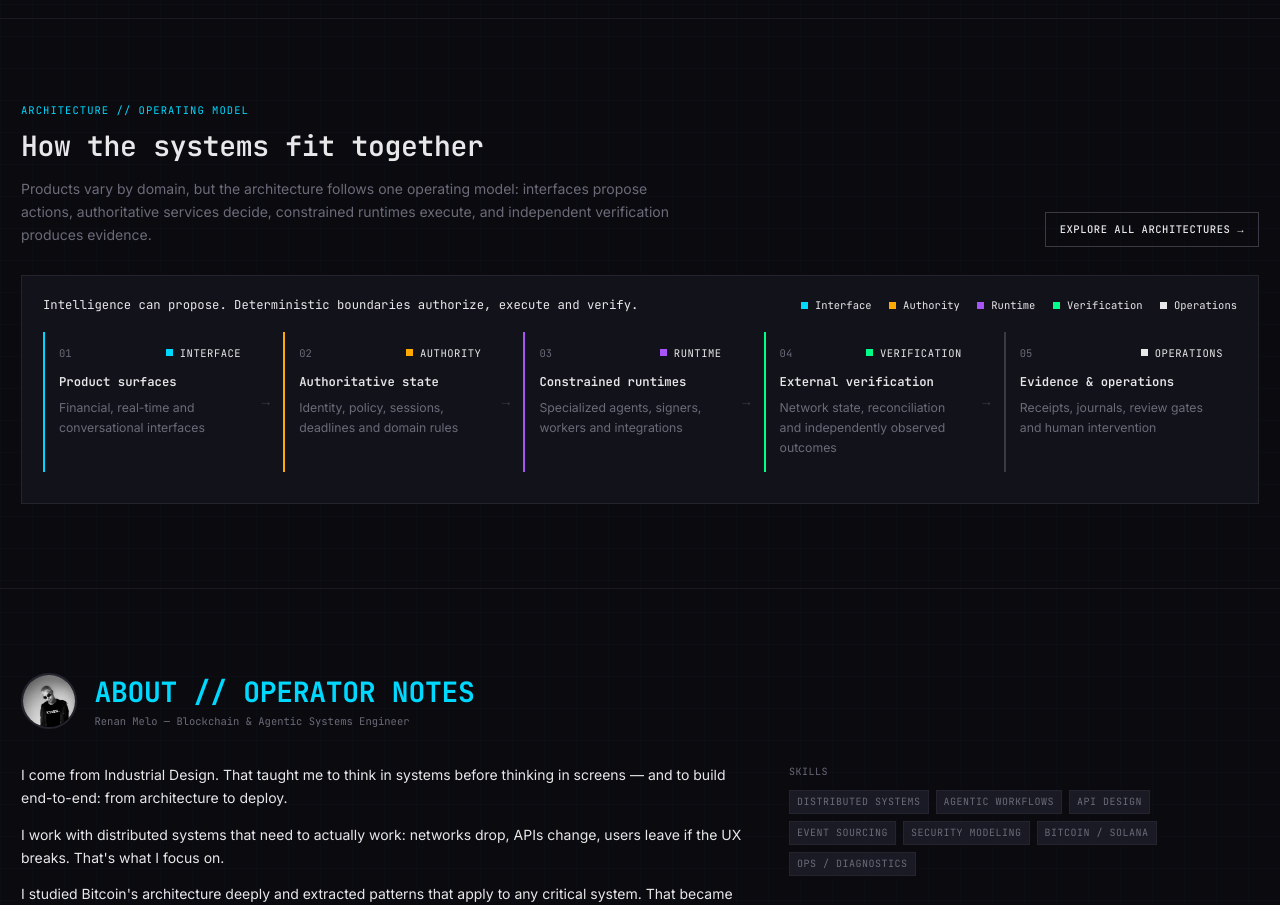
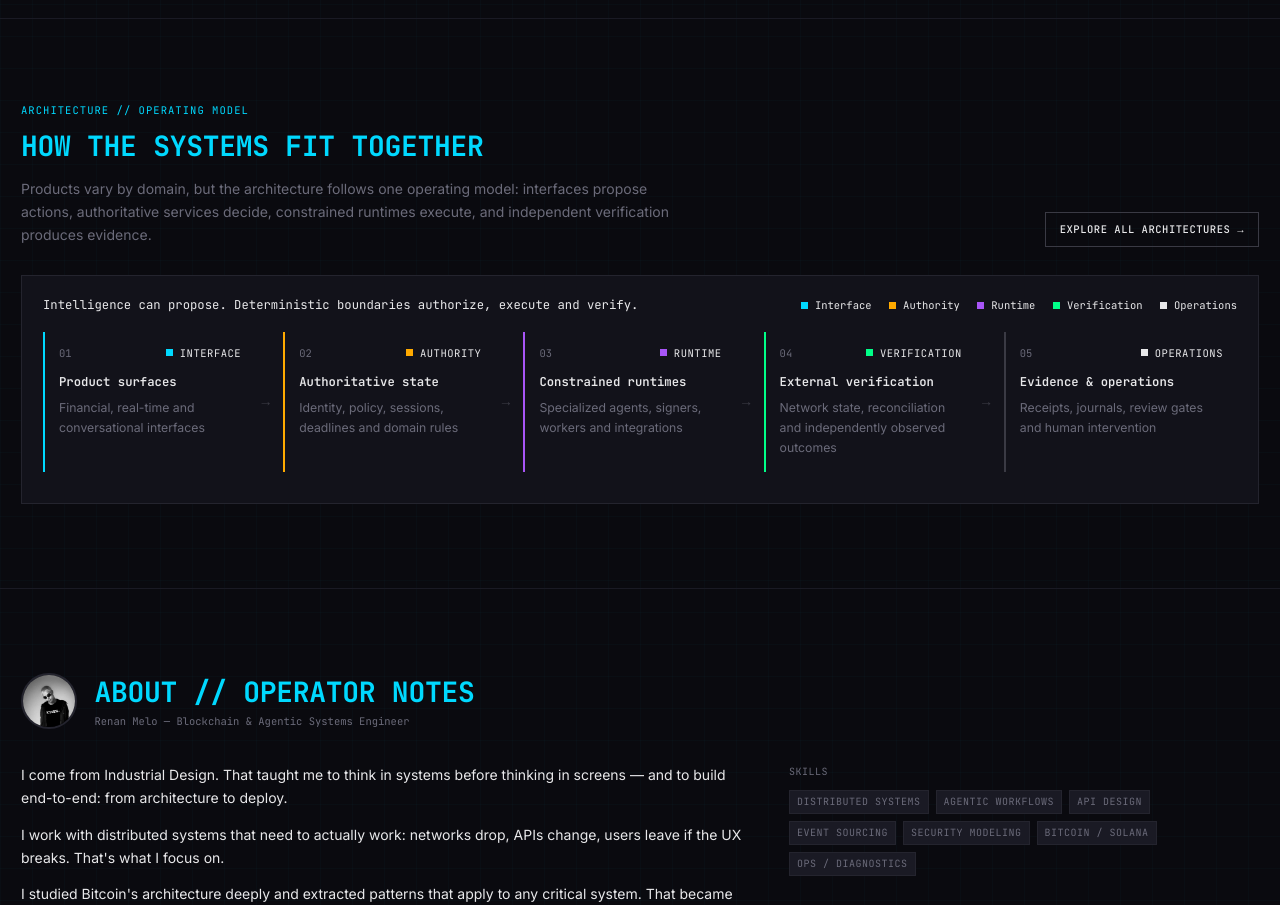
Before and after one commit to 4LFR3Dv1/Portfolio, a React (Vite) app: page / in a window 1280 px wide. Shown: the part 5500-6405 px from the top of the page. Built offline with nearby package versions, Linux system fonts and the light colour scheme.

Commit message:
fix: align architecture typography with portfolio

```diff
--- a/src/app/components/architecture-explorer.tsx
+++ b/src/app/components/architecture-explorer.tsx
@@ -60,8 +60,8 @@ export function ArchitectureExplorer({ onBack }: ArchitectureExplorerProps) {
               </span>
               <span className="h-px w-12 bg-[var(--electric-blue)]" aria-hidden="true" />
             </div>
-            <h1 className="text-3xl sm:text-4xl lg:text-5xl">
-              {language === 'en' ? 'Architecture Explorer' : 'Explorador de Arquitetura'}
+            <h1 className="font-mono text-3xl font-bold tracking-tight text-[var(--electric-blue)] lg:text-4xl">
+              {language === 'en' ? 'ARCHITECTURE EXPLORER' : 'EXPLORADOR DE ARQUITETURA'}
             </h1>
             <p className="mt-5 max-w-3xl text-base leading-relaxed text-[var(--terminal-muted)] sm:text-lg">
               {language === 'en'
@@ -155,7 +155,9 @@ export function ArchitectureExplorer({ onBack }: ArchitectureExplorerProps) {
           <div className="flex flex-col gap-5 lg:flex-row lg:items-start lg:justify-between">
             <div className="max-w-4xl">
               <Badge variant="blue">{activeView.index} // {activeView.shortLabel[language]}</Badge>
-              <h2 className="mt-5 text-2xl text-[var(--terminal-text)] sm:text-3xl">{activeView.title[language]}</h2>
+              <h2 className="mt-5 font-mono text-lg font-semibold text-[var(--electric-blue)]">
+                {activeView.title[language]}
+              </h2>
               <p className="mt-4 text-base leading-relaxed text-[var(--terminal-muted)]">
                 {activeView.summary[language]}
               </p>
--- a/src/app/components/system-architecture.tsx
+++ b/src/app/components/system-architecture.tsx
@@ -21,7 +21,9 @@ export function SystemArchitecture({ onOpen }: SystemArchitectureProps) {
           <div className="mb-3 font-mono text-xs uppercase tracking-widest text-[var(--electric-blue)]">
             {language === 'en' ? 'ARCHITECTURE // OPERATING MODEL' : 'ARQUITETURA // MODELO OPERACIONAL'}
           </div>
-          <h2>{language === 'en' ? 'How the systems fit together' : 'Como os sistemas se conectam'}</h2>
+          <h2 className="font-mono font-bold text-[var(--electric-blue)]">
+            {language === 'en' ? 'HOW THE SYSTEMS FIT TOGETHER' : 'COMO OS SISTEMAS SE CONECTAM'}
+          </h2>
           <p className="mt-4 text-base leading-relaxed text-[var(--terminal-muted)]">
             {systemMap.summary[language]}
           </p>
```
